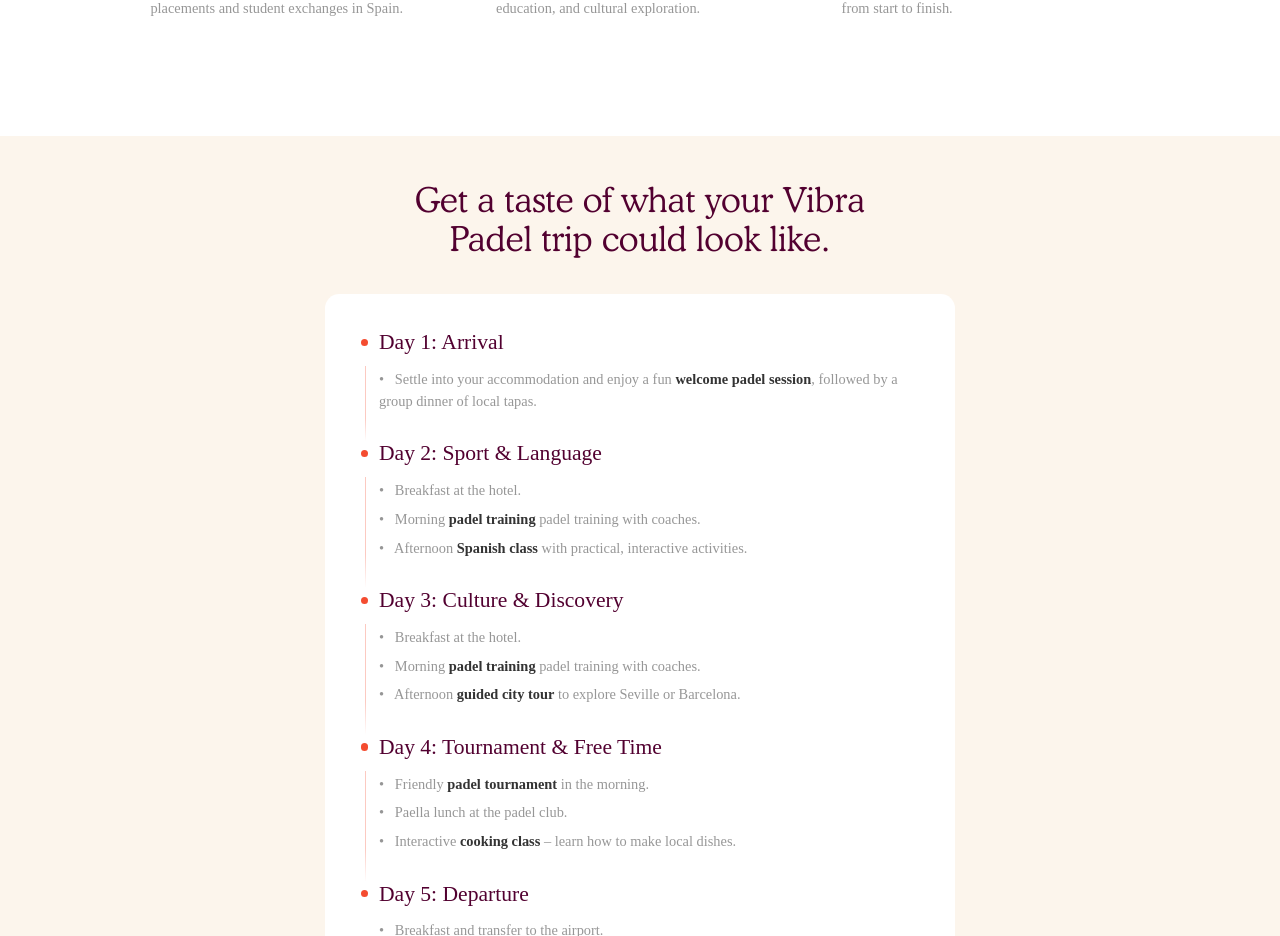
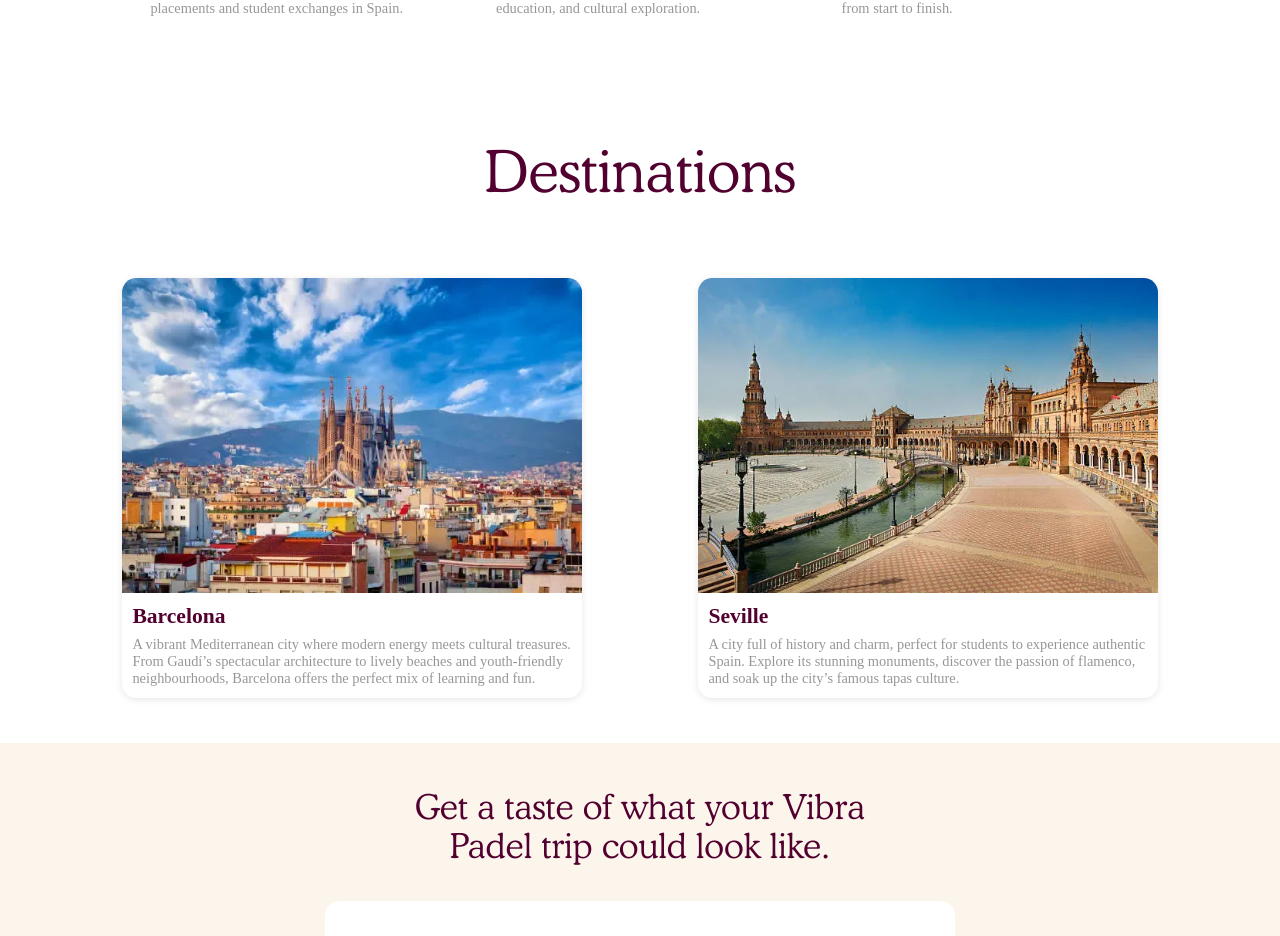
Before and after one commit to NicolasCornaglia/vibra-travel, a Vue app: page /schools in a window 1280 px wide. Shown: the part 1335-2271 px from the top of the page. Built offline with nearby package versions, Linux system fonts and the light colour scheme; a web font is replaced by a local one.

Commit message:
feat: destinations component

```diff
--- /dev/null
+++ b/src/components/Destinations.vue
@@ -0,0 +1,104 @@
+// ...existing code...
+<template>
+    <div class="dt-container">
+        <h2 class="dt-title cooper-font">Destinations</h2>
+        <div class="dt-cards">
+            <div class="dest-card">
+                <img src="../assets/photos/bcn.webp" alt="Barcelona" />
+                <div class="dest-info">
+                    <h3 class="dest-title">Barcelona</h3>
+                    <p class="dest-desc">A vibrant Mediterranean city where modern energy meets cultural treasures. From
+                        Gaudí’s spectacular architecture to lively beaches and youth-friendly neighbourhoods, Barcelona
+                        offers the perfect mix of learning and fun.</p>
+                </div>
+            </div>
+
+            <div class="dest-card">
+                <img src="../assets/photos/seville.webp" alt="Seville" />
+                <div class="dest-info">
+                    <h3 class="dest-title">Seville</h3>
+                    <p class="dest-desc">A city full of history and charm, perfect for students to experience authentic
+                        Spain. Explore its
+                        stunning monuments, discover the passion of flamenco, and soak up the city’s famous tapas
+                        culture.</p>
+                </div>
+            </div>
+        </div>
+    </div>
+</template>
+
+<script setup lang="ts"></script>
+
+<style scoped>
+.dt-container {
+    width: 90vw;
+    margin: 0 auto 50px auto;
+    display: flex;
+    flex-direction: column;
+    min-height: 400px;
+    background-color: var(--color-white);
+
+}
+
+.dt-title {
+    display: flex;
+    justify-content: center;
+    margin-bottom: 80px;
+    font-size: 64px;
+    color: var(--color-purple);
+}
+
+.dt-cards {
+    display: flex;
+    flex-direction: row;
+    justify-content: space-evenly;
+    gap: 10vw
+}
+
+.dest-card {
+    border-radius: 16px;
+    overflow: hidden;
+    box-shadow: 0 2px 8px rgba(0, 0, 0, 0.1);
+    display: flex;
+    flex-direction: column;
+    width: 40vw;
+}
+
+.dest-title {
+    margin-bottom: 8px;
+    font-size: 24px;
+    color: var(--color-purple);
+}
+
+.dest-desc {
+    color: rgba(0, 0, 0, 0.41);
+}
+
+.dest-card img {
+    width: 100%;
+    height: 350px;
+    object-fit: cover;
+    display: block;
+}
+
+.dest-info {
+    padding: 12px;
+}
+
+@media (max-width: 768px) {
+    .dt-cards {
+        flex-direction: column;
+        justify-content: center;
+        gap: 40px;
+    }
+
+    .dest-card {
+        width: 100%;
+    }
+
+    .dt-title {
+        font-size: 40px;
+        margin-bottom: 40px;
+    }
+}
+</style>
--- a/src/components/pages/SchoolsPage.vue
+++ b/src/components/pages/SchoolsPage.vue
@@ -6,7 +6,7 @@
       title="Sport, Culture & Learning <br /> Your Way"
       subtitle="" />
       <!-- choose your activities -->
-      <!-- destinations -->
+    <Destinations />
     <SchoolsSchedule />
     <!--    <MakeItYours />
     <Schedule />
@@ -20,6 +20,7 @@
 import SchoolsPresentation from "../SchoolsPresentation.vue";
 import PackagesInclude from "../PackagesInclude.vue"
 import SchoolsSchedule from "../SchoolsSchedule.vue";
+import Destinations from "../Destinations.vue";
 /*import MakeItYours from "../MakeItYours.vue"
 import Schedule from "../Schedule.vue";
 import ReadyAdventure from "../ReadyAdventure.vue" */
```
Also changed, not shown: src/assets/photos/bcn.webp (added), src/assets/photos/seville.webp (added).
